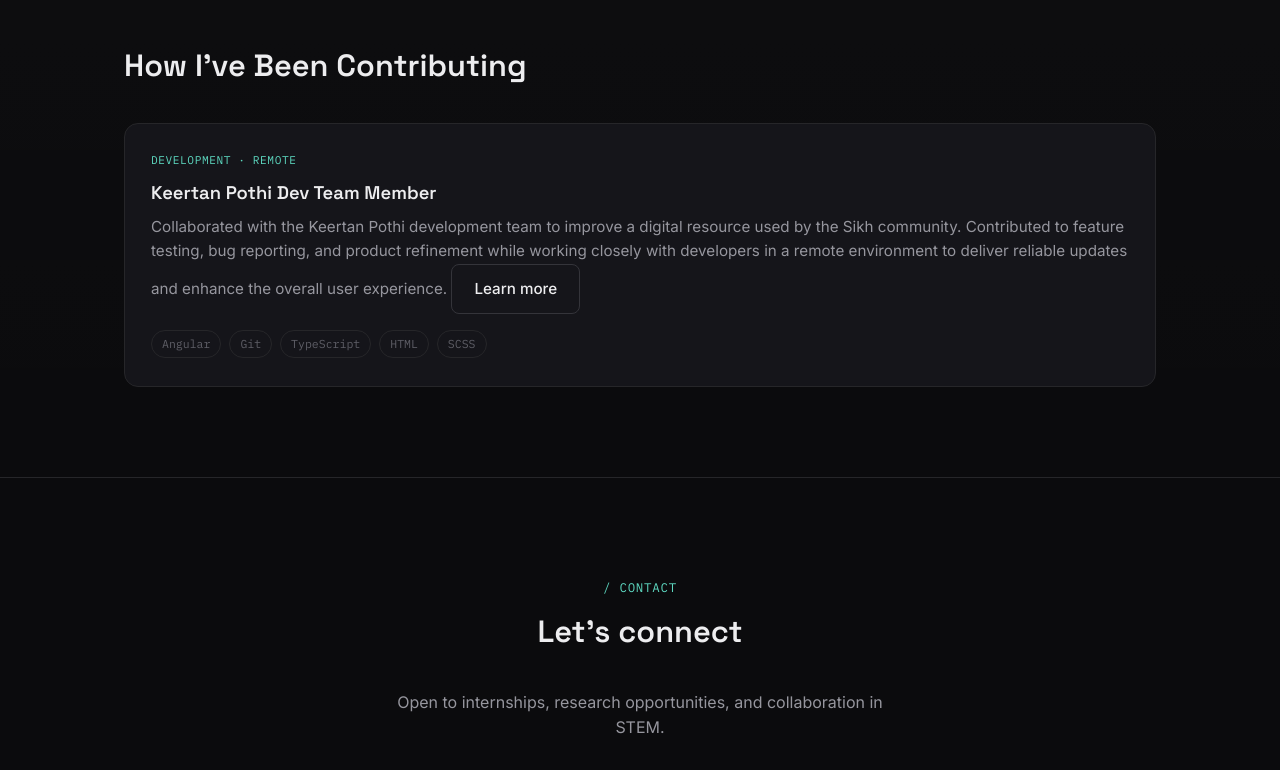
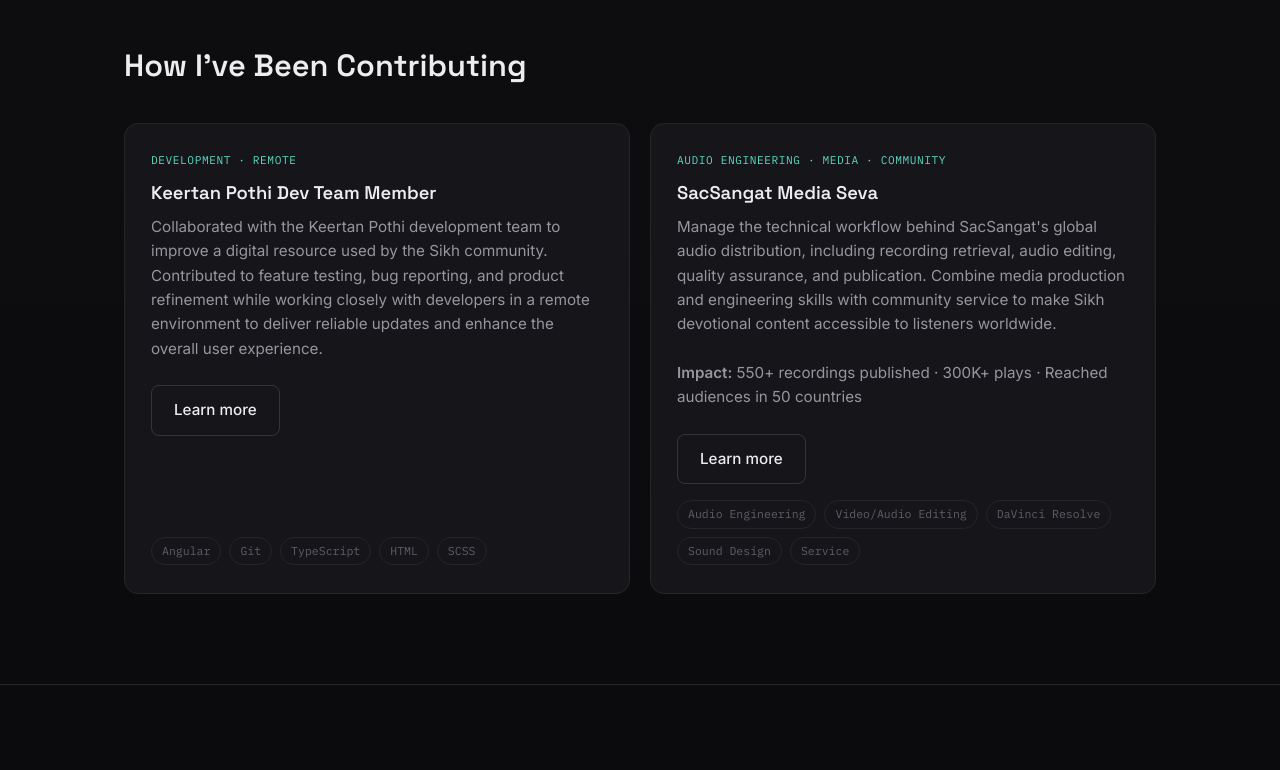
Before and after one commit to codingwithdaas/personal-website, a plain HTML site: page index.html in a window 1280 px wide. Shown: the part 2140-2910 px from the top of the page. Drawn offline with Linux system fonts and the light colour scheme.

Commit message:
added sacsangat card

```diff
--- a/index.html
+++ b/index.html
@@ -168,12 +168,30 @@
           <h3 class="card-title">Keertan Pothi Dev Team Member</h3>
           <p class="card-desc">
           Collaborated with the Keertan Pothi development team to improve a digital resource used by the Sikh community. Contributed to feature testing, bug reporting, and product refinement while working closely with developers in a remote environment to deliver reliable updates and enhance the overall user experience.
-            <a href="https://keertanpothi.org/support" target="_blank" rel="noopener noreferrer" class="btn btn-secondary btn-small">
+          <br><br>
+          <a href="https://keertanpothi.org/support" target="_blank" rel="noopener noreferrer" class="btn btn-secondary btn-small">
             Learn more
             </a>
           </p>
           <ul class="card-meta">
             <li>Angular</li><li>Git</li><li>TypeScript</li><li>HTML</li><li>SCSS</li>
+          </ul>
+        </article>
+
+        <article class="card">
+          <p class="card-tag">Audio Engineering · Media · Community</p>
+          <h3 class="card-title">SacSangat Media Seva</h3>
+          <p class="card-desc">
+           Manage the technical workflow behind SacSangat's global audio distribution, including recording retrieval, audio editing, quality assurance, and publication. Combine media production and engineering skills with community service to make Sikh devotional content accessible to listeners worldwide.
+           <br><br>
+            <strong>Impact:</strong> 550+ recordings published · 300K+ plays · Reached audiences in 50 countries
+           <br><br>
+          <a href="https://soundcloud.com/sac-sangat" target="_blank" rel="noopener noreferrer" class="btn btn-secondary btn-small">
+            Learn more
+            </a>
+          </p>
+          <ul class="card-meta">
+            <li>Audio Engineering</li><li>Video/Audio Editing</li><li>DaVinci Resolve</li><li>Sound Design</li><li>Service</li>
           </ul>
         </article>
 
```
